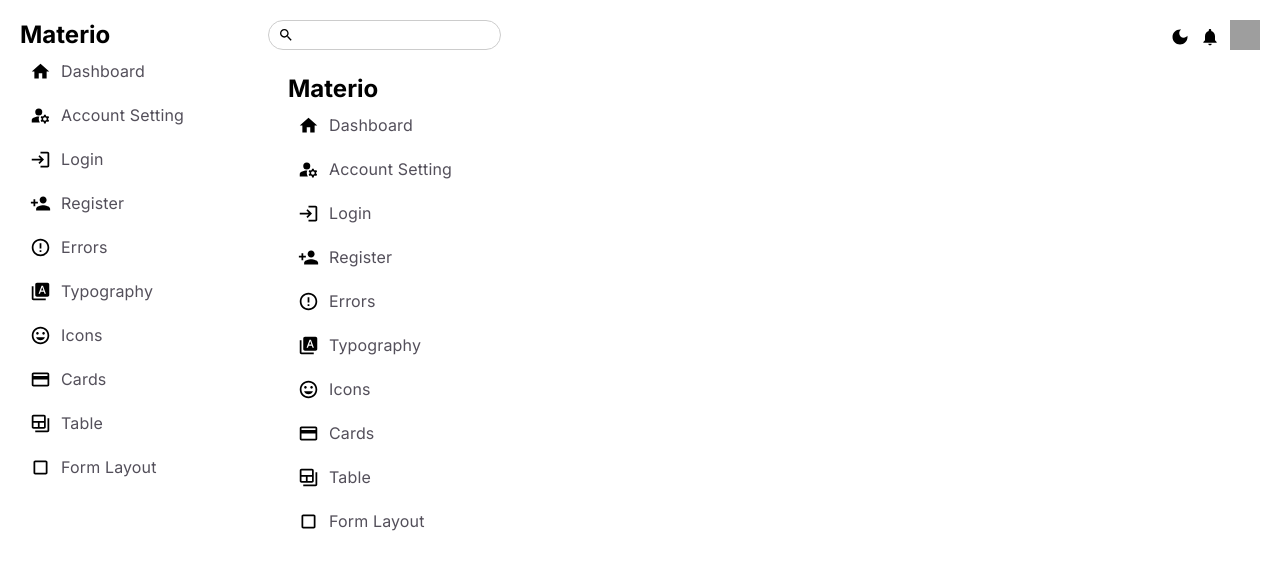
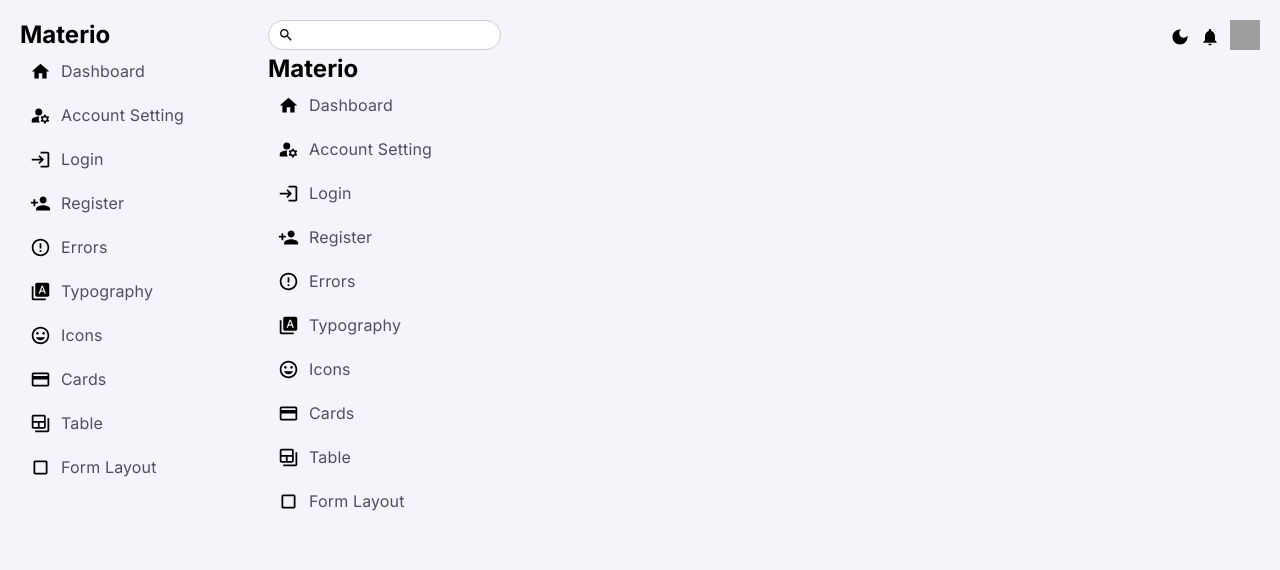
Before and after one commit to dxvuong/tro4u-react-materio, a Next.js app: page /components/sideMenu in a window 1280 px wide. Shown: the top 570 px of the page. Built offline with nearby package versions, Linux system fonts and the light colour scheme; grey boxes are pictures that could not be loaded.

Commit message:
fix css globals

```diff
--- a/src/app/components/sideMenu/page.tsx
+++ b/src/app/components/sideMenu/page.tsx
@@ -15,7 +15,7 @@ import Link from "next/link";
 const SideMenu = () => {
   return (
     <Box
-      sx={{ width: "80%", maxWidth: 350, padding: "20px", position: "fixed" }}
+      sx={{ width: "80%", maxWidth: 260, position: "fixed" }}
     >
       <div className="menu-logo">
         <h2 className="logo-name">Materio</h2>
--- a/src/app/globals.css
+++ b/src/app/globals.css
@@ -33,8 +33,9 @@ body {
 }
 .container {
   display: flex;
-
+  background-color: #f4f5fa;
   min-height: 100vh;
+  padding: 20px;
 }
 .menu {
   flex: 1;
@@ -42,7 +43,7 @@ body {
 }
 .main {
   flex: 4;
-  padding: 20px;
+
 }
 
 a {
```
